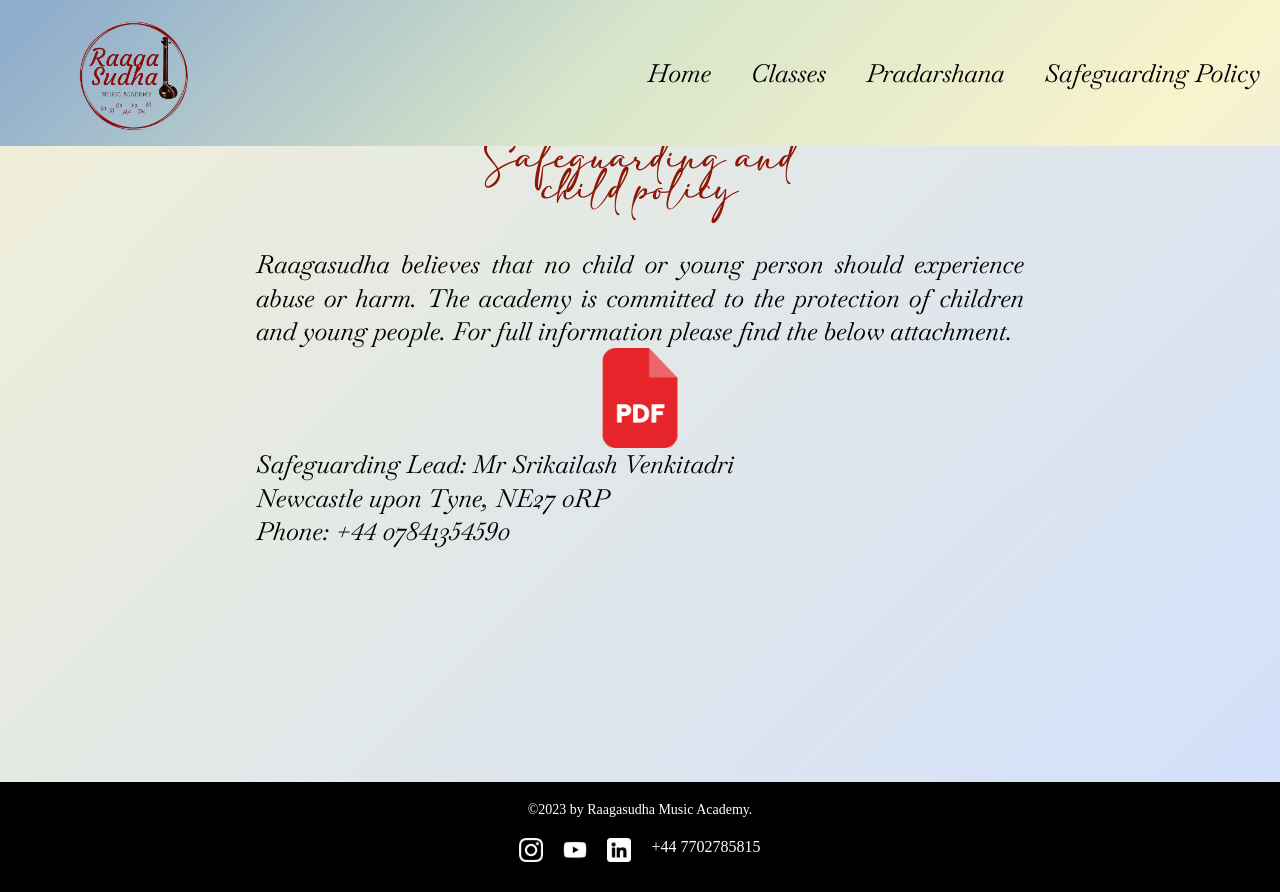
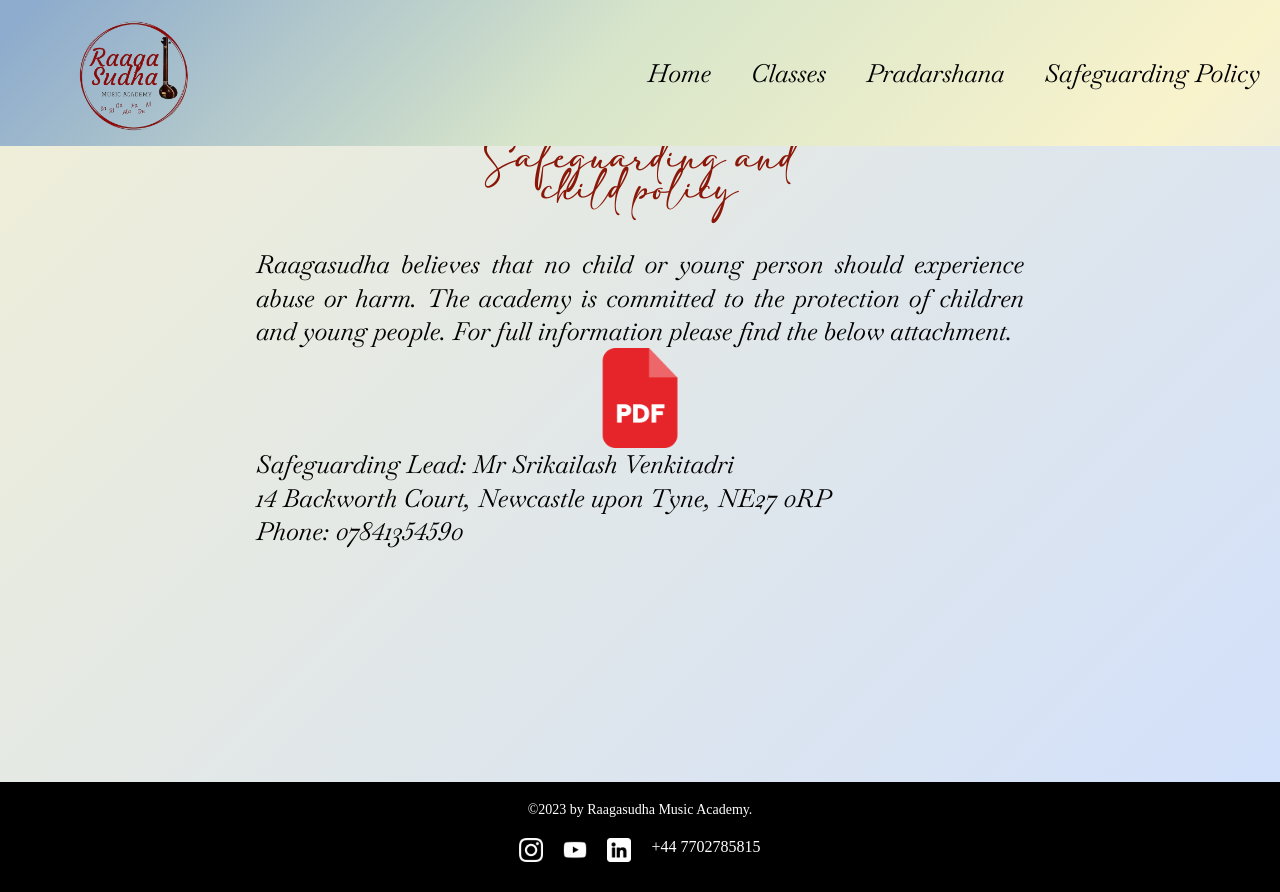
Before and after one commit to Sainath26/RaagaSudha, a React (Vite) app in the folder Raagasudha-website/: page /safeguarding in a window 1280 px wide. Built offline with nearby package versions, Linux system fonts and the light colour scheme.

Commit message:
content bug fix

```diff
--- a/Raagasudha-website/src/views/safeguarding.jsx
+++ b/Raagasudha-website/src/views/safeguarding.jsx
@@ -23,9 +23,9 @@
           <img className="pdflogo" src={pdflogo} onClick={safeGuarding} />
           Safeguarding Lead: Mr Srikailash Venkitadri
           <br></br>
-          Newcastle upon Tyne, NE27 0RP
+          14 Backworth Court, Newcastle upon Tyne, NE27 0RP
           <br></br>
-          Phone: +44 07841354590
+          Phone: 07841354590
           <br></br>
           <br></br>
           <br></br>
```
